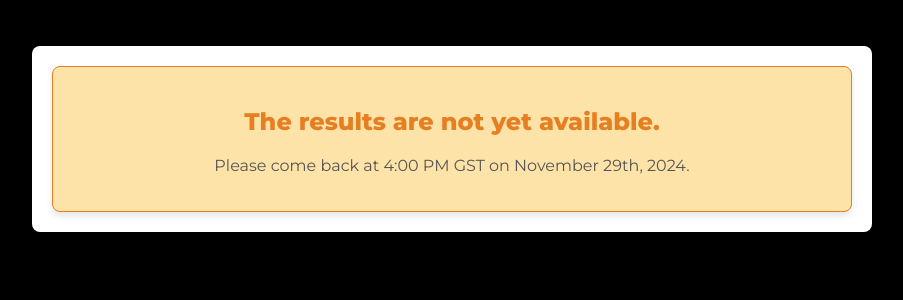
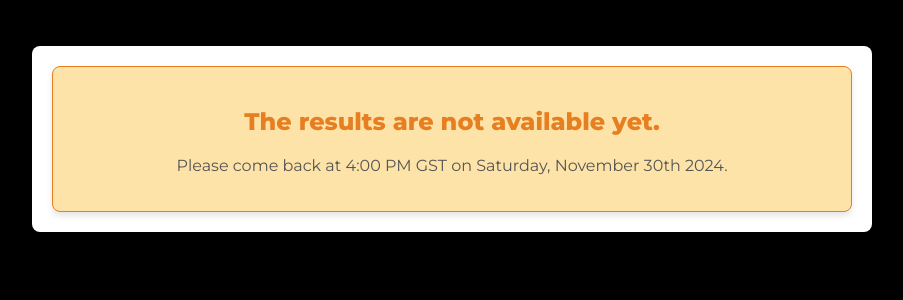
Before and after one commit to lemoninabag/winc-elections, a Flask app: page /vote/results in a window 1280 px wide. Shown: the part 155-455 px from the top of that part, without its empty margins (188-1091 px from the left). Run offline with Flask 3, Linux system fonts and the light colour scheme; the page is wider than the window, and the part outside it is not shown.

Commit message:
Update results.html

```diff
--- a/app/templates/results.html
+++ b/app/templates/results.html
@@ -54,14 +54,14 @@
 
         <!-- Message for Results Unavailable -->
         <div id="results-unavailable-message" class="message-container" style="display: none;">
-            <h2 class="message-title">The results are not yet available.</h2>
-            <p class="message-subtitle">Please come back at 4:00 PM GST on November 29th, 2024.</p>
+            <h2 class="message-title">The results are not available yet.</h2>
+            <p class="message-subtitle">Please come back at 4:00 PM GST on Saturday, November 30th 2024.</p>
         </div>
     </div>
 
     <script>
         // Release date for the results
-        const releaseDate = new Date('2024-11-29T16:00:00'); // Set release date (midnight of Nov 25th)
+        const releaseDate = new Date('2024-11-30T16:00:00'); // Set release date (midnight of Nov 25th)
         const currentDate = new Date(); // Get current date from the user's browser
 
         // Elements to show/hide based on the date
```
